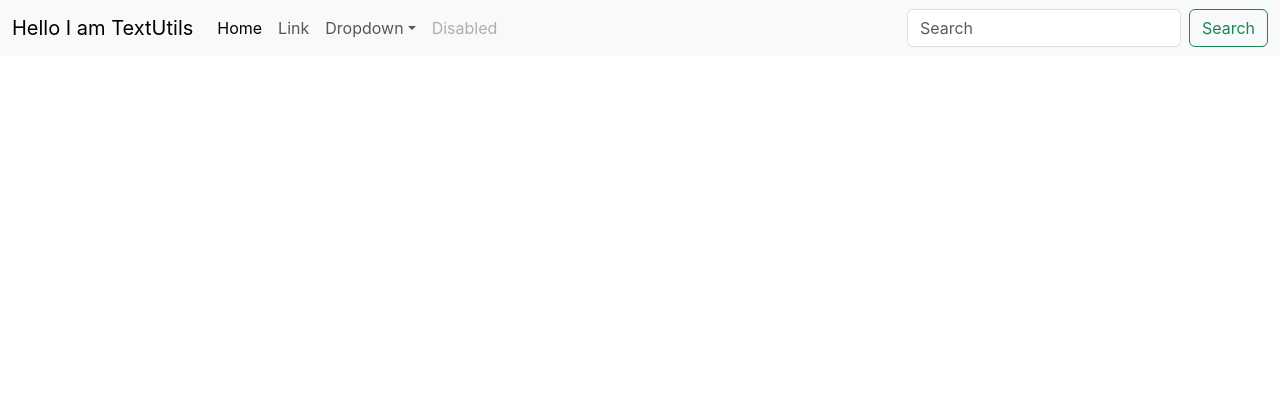
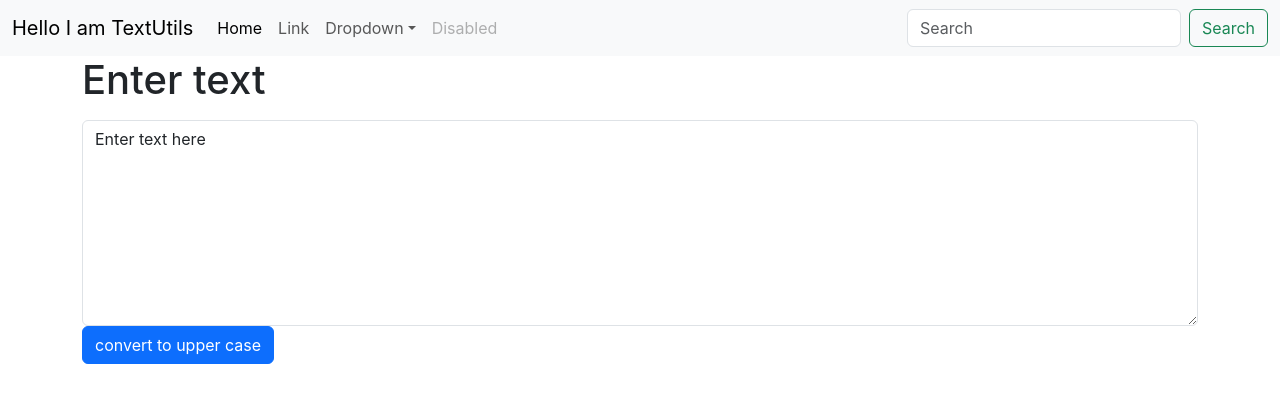
Before and after one commit to shishirgupta07/CodeWithHarryReact, a React (Create React App) app: page / in a window 1280 px wide. Shown: the top 402 px of the page. Built offline with nearby package versions, Linux system fonts and the light colour scheme.

Commit message:
upper case functionality

```diff
--- a/src/App.js
+++ b/src/App.js
@@ -1,10 +1,15 @@
 import './App.css';
 import Navbar from './Components/Navbar';
+import TextForm from './Components/TextForm';
 
 function App() {
   return (
    <>
    <Navbar title = "Hello I am TextUtils"/>
+
+   <div className="container" >
+      <TextForm heading="Enter text" />
+   </div>
    </>
   );
 }
--- /dev/null
+++ b/src/Components/TextForm.js
@@ -0,0 +1,27 @@
+import React ,{useState} from 'react'
+
+export default function TextForm(props) {
+  const onChange=(event)=>{
+    console.log("on change")
+    setText(event.target.value)
+  }
+  const ConvertUpCase = (event)=>{
+    const newText = text.toUpperCase();
+    setText(newText);
+    console.log("uppper case")
+  }
+  const [text,setText] = useState("Enter text here");
+  return (
+    <div>
+        <div className="mb-3">
+            <label for="myBox" className="form-label">
+                <h1>
+                {props.heading}
+                </h1>
+            </label>
+            <textarea className="form-control" value={text} onChange={onChange} id="myBox" rows="8"></textarea>
+            <button className='btn btn-primary' onClick={ConvertUpCase}>convert to upper case</button>
+        </div>
+    </div>
+  )
+}
```
